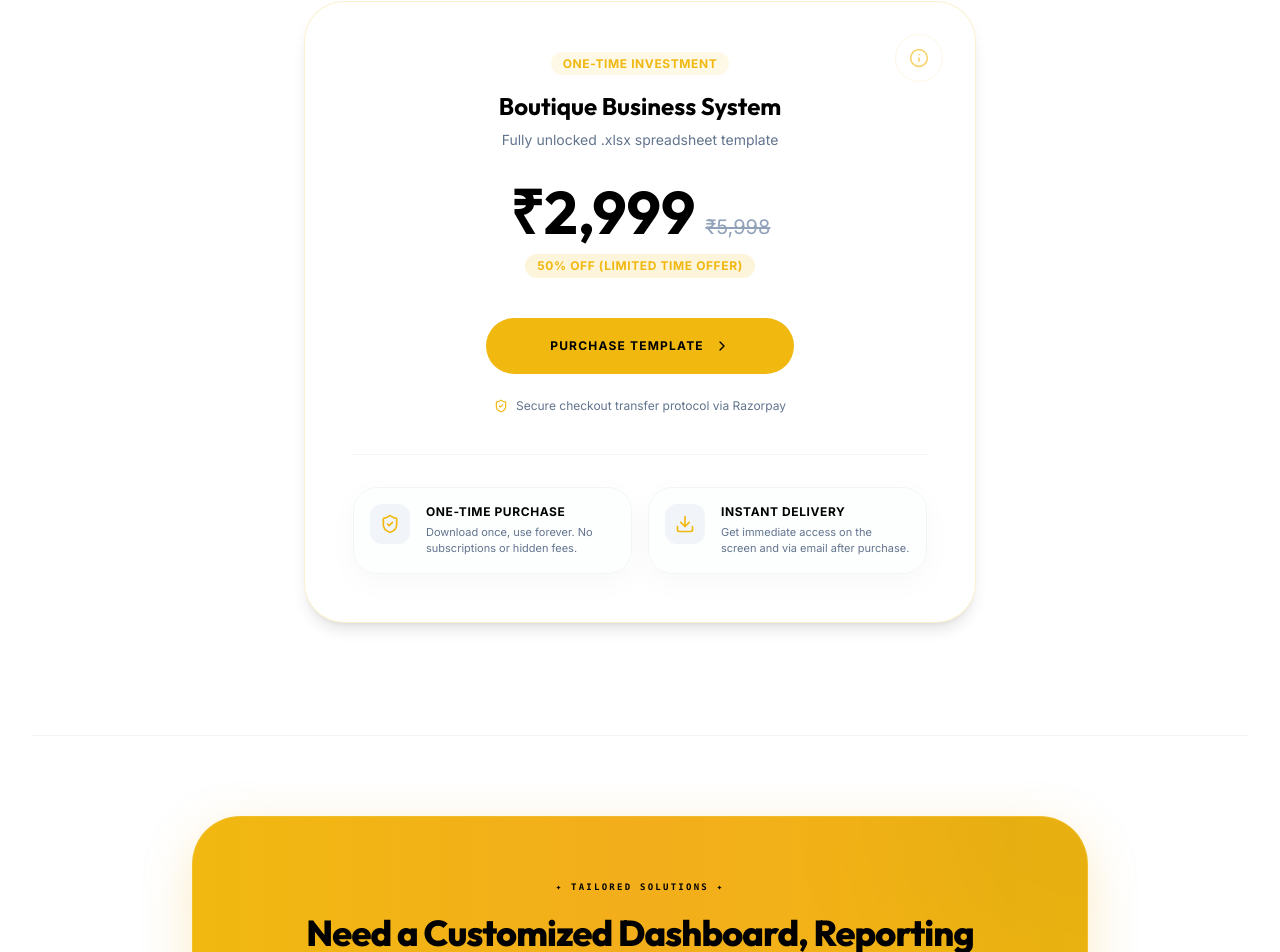
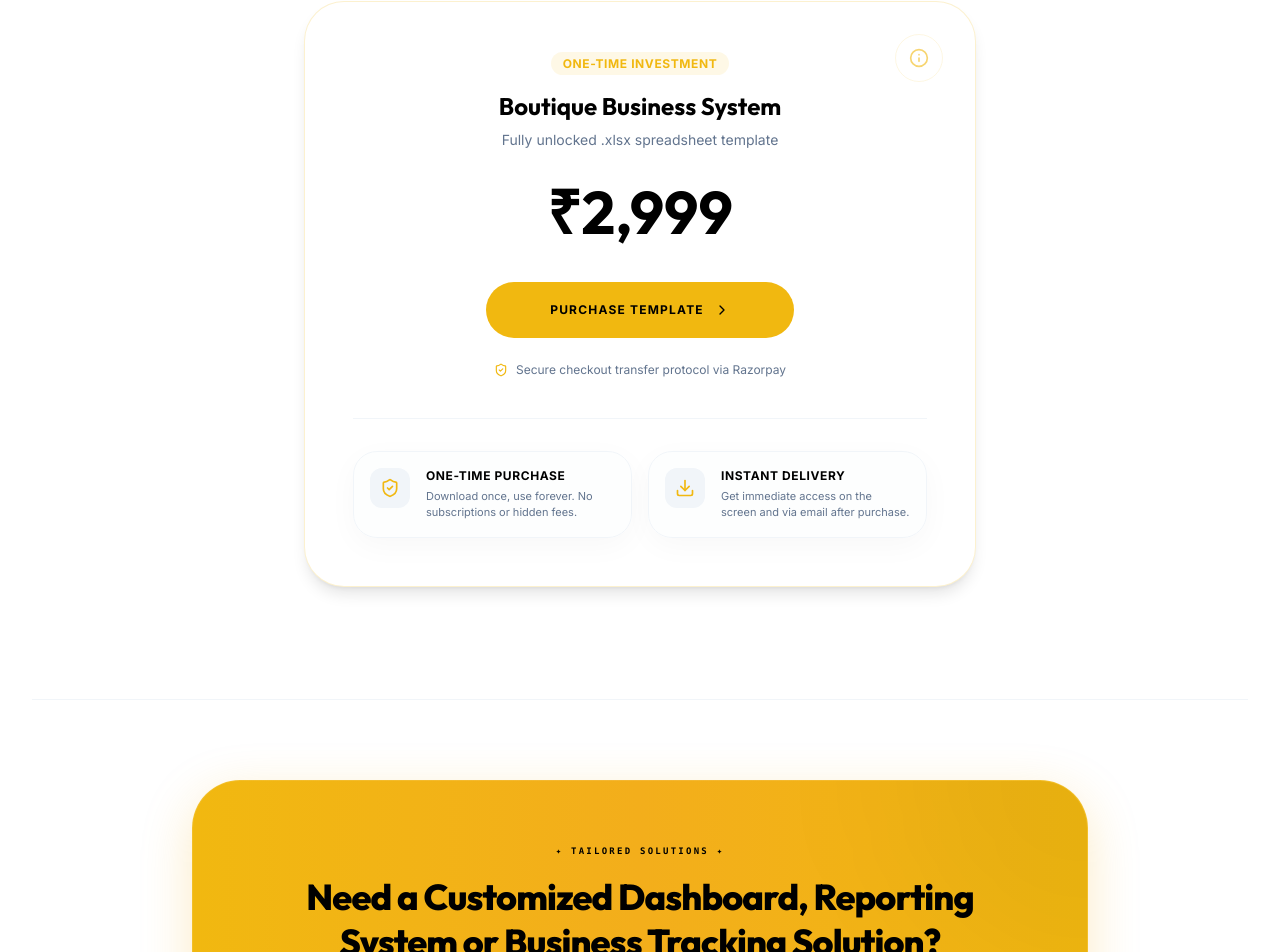
Before and after one commit to seenuoff-tech/twinaronnexus, a React (Vite) app: page /product/boutique-business-system in a window 1280 px wide. Shown: the part 4172-5124 px from the top of the page. Built offline with nearby package versions, Linux system fonts and the light colour scheme.

Commit message:
style: remove price strikethrough and 50% off discount badge

```diff
--- a/src/pages/ProductDetail.tsx
+++ b/src/pages/ProductDetail.tsx
@@ -430,13 +430,7 @@ export default function ProductDetail() {
               </div>
 
               <div className="flex flex-col items-center justify-center mb-10">
-                <div className="flex items-baseline gap-2.5">
-                  <span className="text-5xl lg:text-6xl font-bold font-display text-black">{formatCurrency(product.price)}</span>
-                  <span className="text-slate-400 line-through text-xl">{formatCurrency(product.price * 2)}</span>
-                </div>
-                <span className="text-premium-yellow text-xs font-bold bg-premium-yellow/15 px-3 py-1 rounded-full mt-3 uppercase tracking-wider">
-                  50% OFF (Limited Time Offer)
-                </span>
+                <span className="text-5xl lg:text-6xl font-bold font-display text-black">{formatCurrency(product.price)}</span>
               </div>
 
               <div className="space-y-4 flex flex-col items-center">
```
Also changed, not shown: 2 other files (tests, documents, lock files or other folders).
